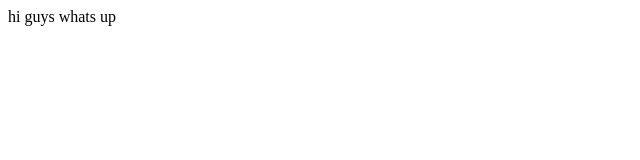
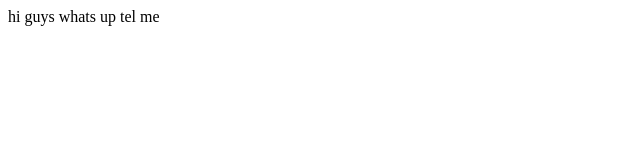
Before and after one commit to patilpoo/Gitproject, a plain HTML site: page WebContent/WEB-INF/index.html in a window 1280 px wide. Shown: the full height of the page, 0-640 px from the left. Drawn offline with Linux system fonts and the light colour scheme.

Commit message:
poo 3rd commit

```diff
--- a/WebContent/WEB-INF/index.html
+++ b/WebContent/WEB-INF/index.html
@@ -7,5 +7,6 @@
 <body>
 hi guys
 whats up
+tel me
 </body>
 </html>
```
